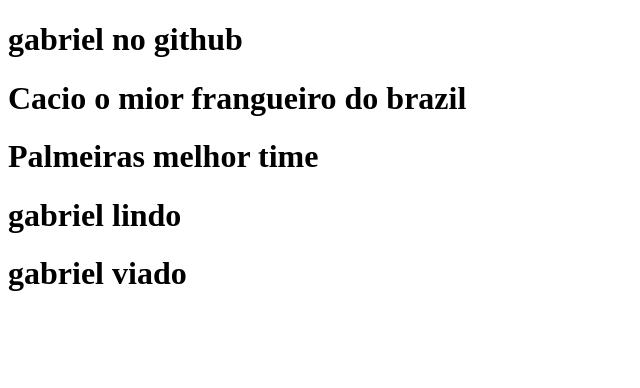
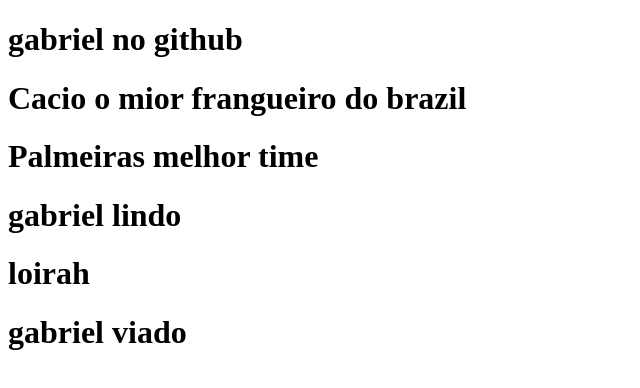
Before and after one commit to loirah/meuprimeiro-2, a plain HTML site: page index.html in a window 1280 px wide. Shown: the whole page, without its empty margins (0-640 px from the left). Drawn offline with Linux system fonts and the light colour scheme.

Commit message:
Update index.html

```diff
--- a/index.html
+++ b/index.html
@@ -36,7 +36,7 @@
 
 
 
-
+<h1>loirah</h1>
 
 
     <h1>gabriel viado </h1>
```
